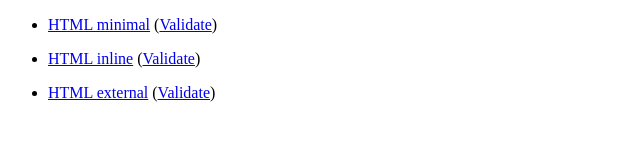
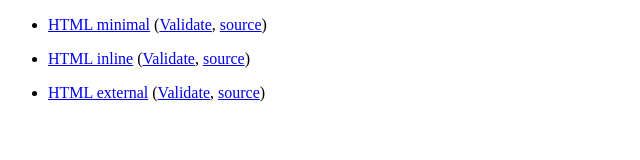
Before and after one commit to felixhummel/skeletons, a plain HTML site: page index.html in a window 1280 px wide. Shown: the whole page, without its empty margins (0-640 px from the left). Drawn offline with Linux system fonts and the light colour scheme.

Commit message:
link to sources

```diff
--- a/index.html
+++ b/index.html
@@ -6,13 +6,13 @@
   </head>
   <body>
     <ul>
-      <li><a href="html-minimal/index.html">HTML minimal</a> (<a href="http://validator.w3.org/check?uri=http%3A%2F%2Ffelixhummel.github.com%2Fskeletons%2Fhtml-minimal%2Findex.html;ss=1;No200=1;verbose=1;group=1">Validate</a>)</li>
+      <li><a href="html-minimal/index.html">HTML minimal</a> (<a href="http://validator.w3.org/check?uri=http%3A%2F%2Ffelixhummel.github.com%2Fskeletons%2Fhtml-minimal%2Findex.html;ss=1;No200=1;verbose=1;group=1">Validate</a>, <a href="https://github.com/felixhummel/skeletons/tree/gh-pages/html-minimal">source</a>)</li>
     </ul>
     <ul>
-      <li><a href="html-inline/index.html">HTML inline</a> (<a href="http://validator.w3.org/check?uri=http%3A%2F%2Ffelixhummel.github.com%2Fskeletons%2Fhtml-inline%2Findex.html;ss=1;No200=1;verbose=1;group=1">Validate</a>)</li>
+      <li><a href="html-inline/index.html">HTML inline</a> (<a href="http://validator.w3.org/check?uri=http%3A%2F%2Ffelixhummel.github.com%2Fskeletons%2Fhtml-inline%2Findex.html;ss=1;No200=1;verbose=1;group=1">Validate</a>, <a href="https://github.com/felixhummel/skeletons/tree/gh-pages/html-inline">source</a>)</li>
     </ul>
     <ul>
-      <li><a href="html-external/index.html">HTML external</a> (<a href="http://validator.w3.org/check?uri=http%3A%2F%2Ffelixhummel.github.com%2Fskeletons%2Fhtml-external%2Findex.html;ss=1;No200=1;verbose=1;group=1">Validate</a>)</li>
+      <li><a href="html-external/index.html">HTML external</a> (<a href="http://validator.w3.org/check?uri=http%3A%2F%2Ffelixhummel.github.com%2Fskeletons%2Fhtml-external%2Findex.html;ss=1;No200=1;verbose=1;group=1">Validate</a>, <a href="https://github.com/felixhummel/skeletons/tree/gh-pages/html-external">source</a>)</li>
     </ul>
   </body>
 </html>
```
